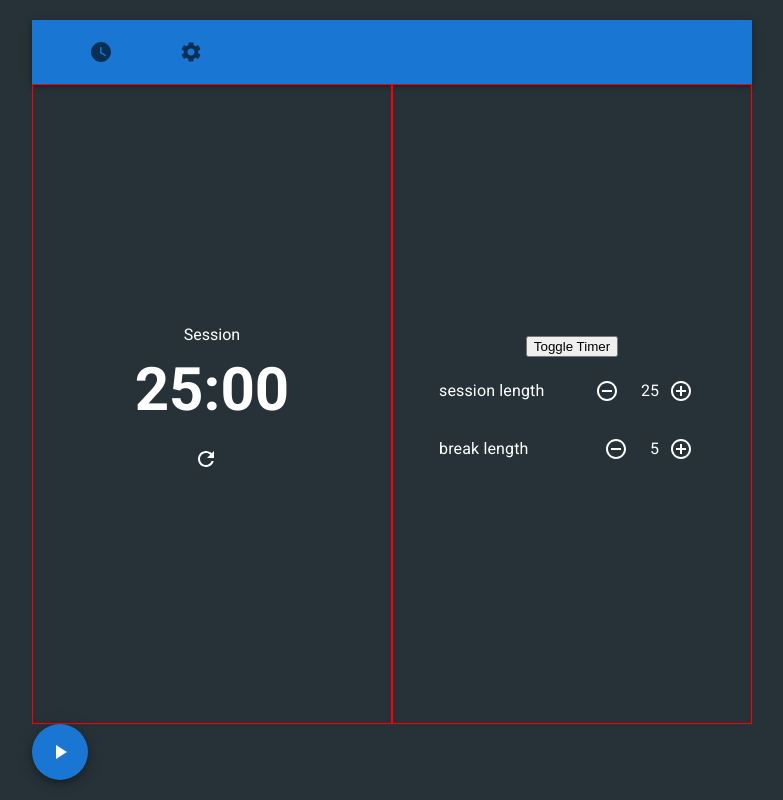
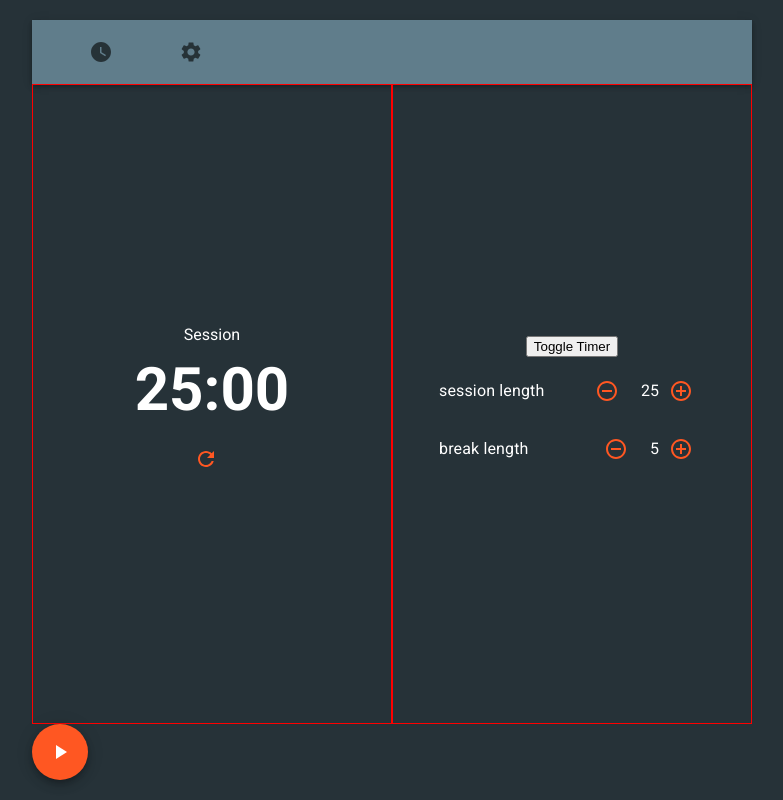
Before and after one commit to KyleSorenson/pomodoro-clock, a React (Create React App) app: page / in a window 1280 px wide. Shown: the whole page, without its empty margins (248-1031 px from the left). Built offline with nearby package versions, Linux system fonts and the light colour scheme.

Commit message:
Added theme

```diff
--- a/src/components/actionbar.jsx
+++ b/src/components/actionbar.jsx
@@ -6,7 +6,7 @@ export function ActionBar({ timerIsRunning, handleFabClick }) {
   return (
     <footer className="bottom-fab">
       <div id="start_stop" className="fab">
-        <Fab color="primary" aria-label="add" onClick={handleFabClick}>
+        <Fab color="secondary" aria-label="play" onClick={handleFabClick}>
           {timerIsRunning ? <Pause /> : <PlayArrow />}
         </Fab>
         {/* <button className="fab__play" onClick={handleFabClick}>
--- a/src/components/clock.jsx
+++ b/src/components/clock.jsx
@@ -60,7 +60,7 @@ export function Clock({ timer, start, isRunning, handleReset, resetId, toggleTim
       <IconButton
           size="large"
           edge="start"
-          color="inherit"
+          color="secondary"
           id="reset"
           className="clock__reset"
           onClick={handleReset}
--- a/src/components/pomodoro.jsx
+++ b/src/components/pomodoro.jsx
@@ -8,7 +8,7 @@ import { Clock } from './clock.jsx';
 import { Stepper } from './stepper.jsx';
 import { ActionBar } from './actionbar.jsx';
 
-import { Tab } from '@mui/material';
+import { Grid, Tab } from '@mui/material';
 import { WatchLater, Settings } from '@mui/icons-material';
 
 export function PomodoroApp(props) {
--- a/src/components/stepper.jsx
+++ b/src/components/stepper.jsx
@@ -12,7 +12,7 @@ export function Stepper({ timer, length, handleIncrement, handleDecrement }) {
           <IconButton
             size="large"
             edge="start"
-            color="inherit"
+            color="secondary"
             id={`${timer}-decrement`}
             className='stepper__decrementer'
             onClick={handleDecrement}
@@ -25,7 +25,7 @@ export function Stepper({ timer, length, handleIncrement, handleDecrement }) {
           <IconButton
             size="large"
             edge="start"
-            color="inherit"
+            color="secondary"
             id={`${timer}-increment`}
             className='stepper__incrementer'
             onClick={handleIncrement}
--- a/src/index.js
+++ b/src/index.js
@@ -2,11 +2,17 @@ import React from 'react';
 import ReactDOM from 'react-dom';
 import './index.css';
 // import App from './App';
+
+import { ThemeProvider } from '@mui/material';
+import myTheme from './themes/myTheme';
+
 import { PomodoroApp } from './components/pomodoro.jsx';
 
 ReactDOM.render(
   <React.StrictMode>
-    <PomodoroApp />
+    <ThemeProvider theme={myTheme}>
+      <PomodoroApp />
+    </ThemeProvider>
     {/* <App /> */}
   </React.StrictMode>,
   document.getElementById('root')
--- /dev/null
+++ b/src/themes/myTheme.js
@@ -0,0 +1,18 @@
+import { createTheme } from "@mui/material";
+import { dark } from "@mui/material/styles/createPalette";
+
+const myTheme = createTheme({
+  palette: {
+    type: 'dark',
+    primary: {
+      main: '#607D8B',
+      dark: '#263238'
+    },
+    secondary: {
+      light: '#FF8A65',
+      main: '#FF5722'
+    }
+  }
+});
+
+export default myTheme;
```
